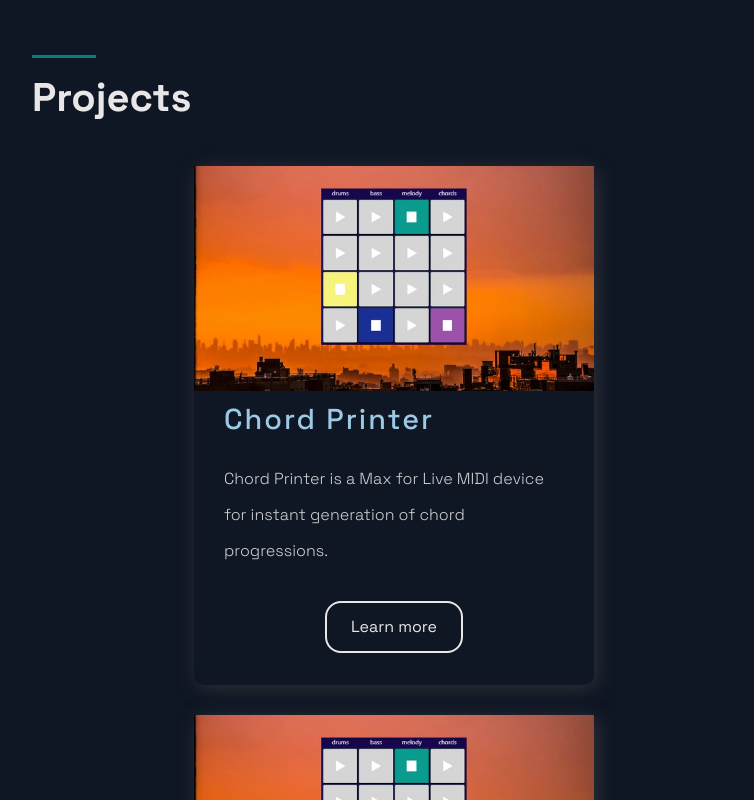
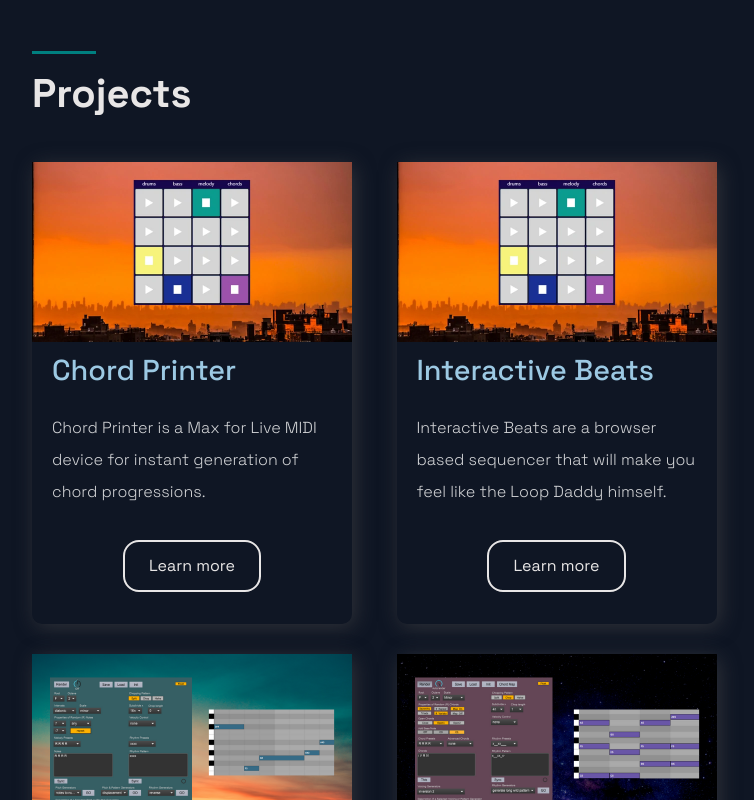
Before and after one commit to JanZaion/jan-zaion-web, a Next.js app: page / in a window 1280 px wide. Shown: the part 440-1240 px from the top of the page, without its empty margins (246-1000 px from the left). Built offline with nearby package versions, Linux system fonts and the light colour scheme.

Commit message:
feat: restyle project grid

```diff
--- a/src/components/ProductContent/styled.ts
+++ b/src/components/ProductContent/styled.ts
@@ -1,7 +1,7 @@
 import styled from 'styled-components';
 
 export const ProductContentText = styled.div`
-  line-height: 36px;
+  line-height: 32px;
   font-weight: ${(props) => props.theme.typography.fontWeightLight};
   font-size: ${(props) => props.theme.typography.article.fontSize};
 
@@ -12,7 +12,7 @@ export const ProductContentText = styled.div`
     margin-bottom: 18px;
 
     @media ${(props) => props.theme.breakpoints.sm} {
-      line-height: 30px;
+      line-height: 32px;
     }
   }
 
--- a/src/components/Projects/styled.ts
+++ b/src/components/Projects/styled.ts
@@ -8,7 +8,7 @@ export const Img = styled.img`
 `;
 
 export const CardInfoContainer = styled.div`
-  padding: 0 30px;
+  padding: 0 20px;
 
   @media ${(props) => props.theme.breakpoints.sm} {
     padding: 1rem;
@@ -18,9 +18,9 @@ export const CardInfoContainer = styled.div`
 export const GridContainer = styled.section`
   padding-top: 24px;
   display: grid;
-  grid-template-columns: repeat(auto-fill, minmax(400px, 1fr));
-  place-items: center;
-  column-gap: 20px;
+  grid-template-columns: repeat(auto-fill, minmax(320px, 1fr));
+  place-items: start;
+  column-gap: 5px;
   row-gap: 30px;
 
   @media ${(props) => props.theme.breakpoints.sm} {
@@ -33,7 +33,7 @@ export const GridContainer = styled.section`
 export const BlogCard = styled.div`
   border-radius: 10px;
   box-shadow: 3px 3px 20px rgba(80, 78, 78, 0.5);
-  width: 400px;
+  width: 320px;
   @media ${(props) => props.theme.breakpoints.sm} {
     width: 100%;
   }
@@ -41,7 +41,6 @@ export const BlogCard = styled.div`
 
 export const CardHeader = styled.h3`
   font-weight: ${(props) => props.theme.typography.fontWeightMedium};
-  letter-spacing: 2px;
   color: ${(props) => props.theme.colors.cardHeader};
   padding: 8px 0;
   overflow: hidden;
--- a/src/styles/globals.ts
+++ b/src/styles/globals.ts
@@ -96,7 +96,7 @@ const GlobalStyles = createGlobalStyle`
 
   p {
     color: ${(props) => props.theme.colors.text};
-    line-height: 36px;
+    line-height: 32px;
     font-weight: ${(props) => props.theme.typography.fontWeightLight};
 
     @media ${(props) => props.theme.breakpoints.md} {
```
